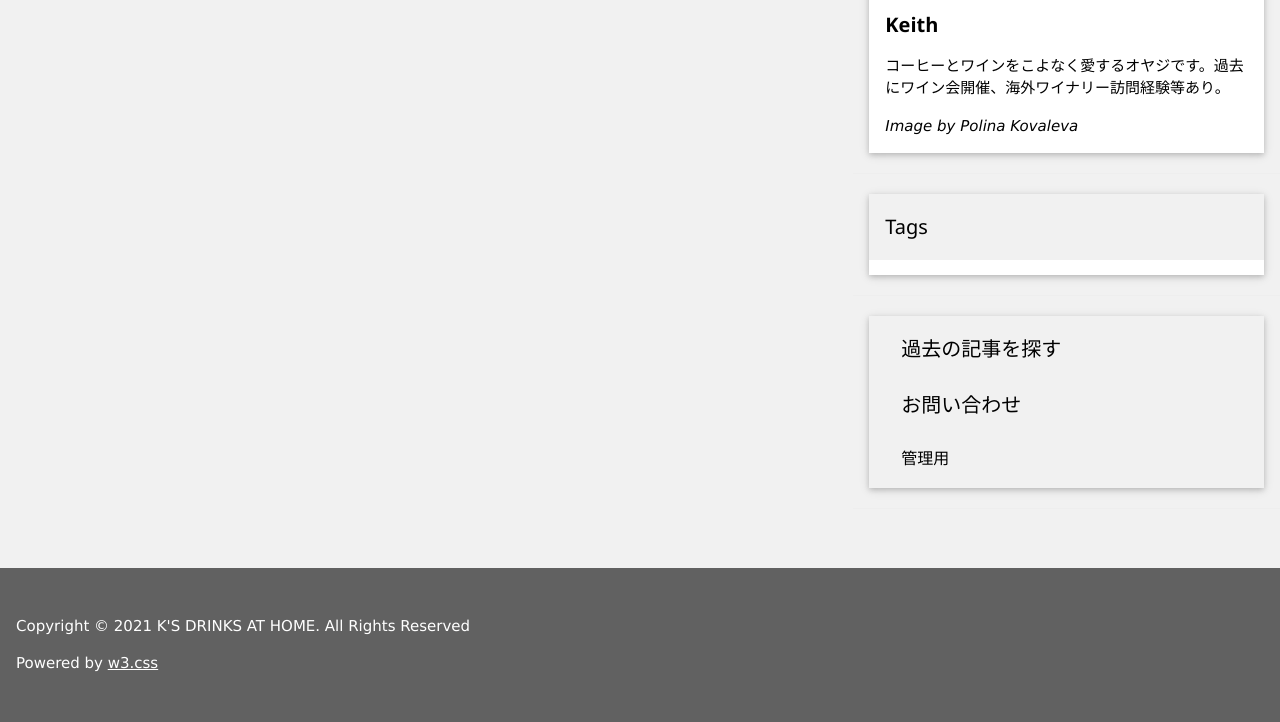
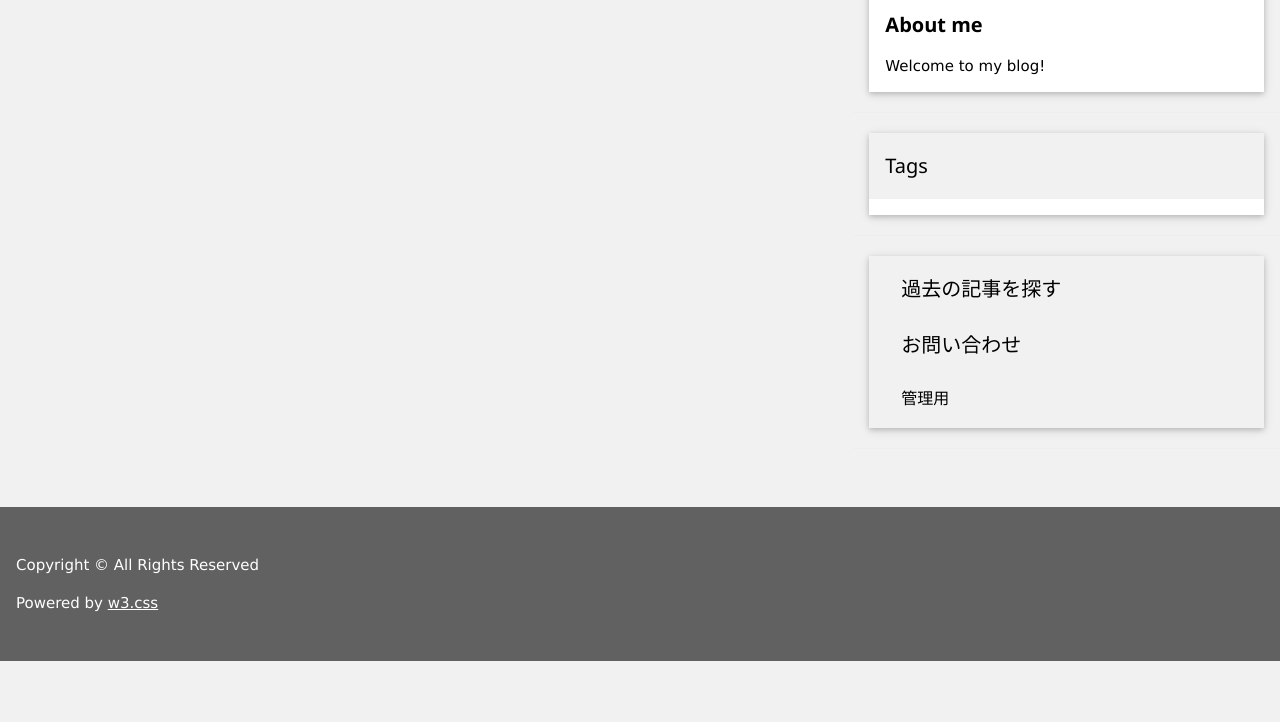
Before and after one commit to ynagamine-dev/blog_site, a Django app: page /archive/ in a window 1280 px wide. Shown: the part 493-1215 px from the top of the page. After the commit the page ends 1154 px from the top, so only its background shows below. Run offline with Django 3.2, Linux system fonts and the light colour scheme; data that the repository does not hold is empty.

Commit message:
Update base.html

```diff
--- a/blog_app/templates/blog_app/base.html
+++ b/blog_app/templates/blog_app/base.html
@@ -1,7 +1,7 @@
 {% load static %}
 <!DOCTYPE html>
 <html>
-<title>K'S DRINKS AT HOME</title>
+<title>Blog Site</title>
 <meta charset="UTF-8">
 <meta name="viewport" content="width=device-width, initial-scale=1">
 <link rel="stylesheet" href="https://www.w3schools.com/w3css/4/w3.css">
@@ -15,8 +15,8 @@ and is wrapped around the whole page content, except for the footer in this exam
 
 <!-- Header -->
 <header class="w3-container w3-center w3-padding-32">
-	<h1><b><a href="{% url 'blog_app:index' %}" style="text-decoration:none;">K'S DRINKS AT HOME</a></b></h1>
-  <p>キースの<span class="w3-tag">コーヒー＆ワイン</span>ブログ&#9749;&#x1f377;</p>
+	<h1><b><a href="{% url 'blog_app:index' %}" style="text-decoration:none;">MY BLOG</a></b></h1>
+  <p>My<span class="w3-tag">Blog</span>Site</p>
 </header>
 
 <!-- Grid -->
@@ -33,11 +33,11 @@ and is wrapped around the whole page content, except for the footer in this exam
 <div class="w3-col l4">
   <!-- About Card -->
   <div class="w3-card w3-margin w3-margin-top">
-  <img src="{% static 'blog_app/pexels-polina-kovaleva-8350239.jpg' %}" alt="ワイン" style=width:100%>
+  <img src="{% static 'image'%}" alt="image" style=width:100%>
     <div class="w3-container w3-white">
-      <h4><b>Keith</b></h4>
-      <p style="font-weight:normal">コーヒーとワインをこよなく愛するオヤジです。過去にワイン会開催、海外ワイナリー訪問経験等あり。</p>
-        <p style="font-style:italic; font-weight:normal">Image by Polina Kovaleva</p>
+      <h4><b>About me</b></h4>
+      <p style="font-weight:normal">Welcome to my blog!</p>
+        <p style="font-style:italic; font-weight:normal"></p>
     </div>
   </div><hr>
 
@@ -87,7 +87,7 @@ and is wrapped around the whole page content, except for the footer in this exam
 
 <!-- Footer -->
 <footer class="w3-container w3-dark-grey w3-padding-32 w3-margin-top" style="font-weight:normal">
-    <p>Copyright &copy; 2021 K'S DRINKS AT HOME. All Rights Reserved</p>
+    <p>Copyright &copy; All Rights Reserved</p>
     <p>Powered by <a href="https://www.w3schools.com/w3css/default.asp" target="_blank">w3.css</a></p>
 </footer>
 
```
